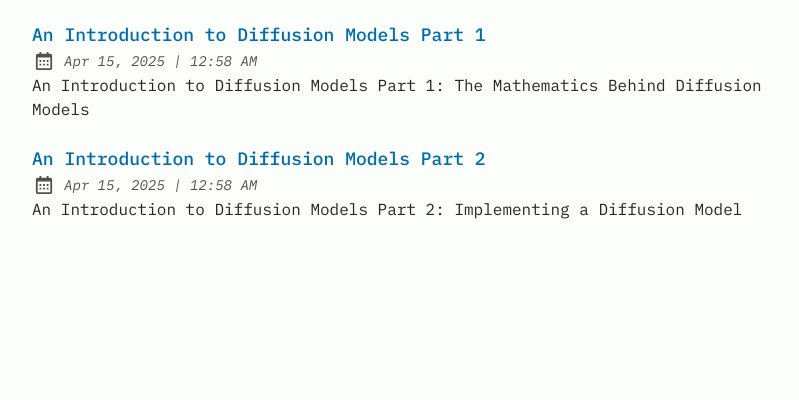
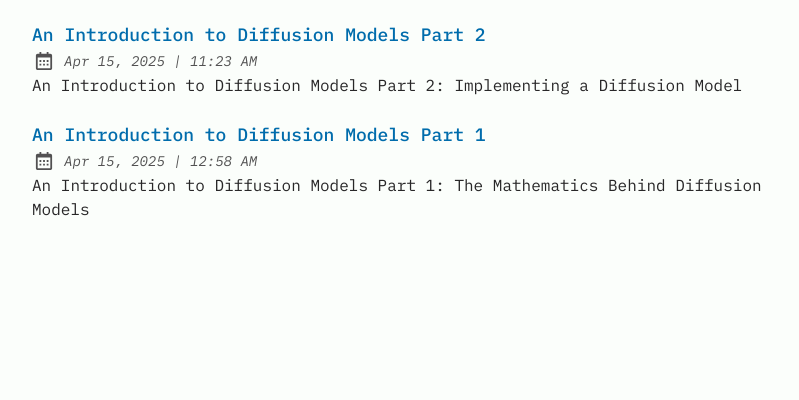
Before and after one commit to shreyvish5678/blog, an Astro site: page /tags/diffusion/ in a window 1280 px wide. Shown: the part 324-724 px from the top of the page, without its empty margins (240-1039 px from the left). Built offline with nearby package versions, Linux system fonts and the light colour scheme; Astro itself is replaced by a stand-in of ours; some packages are replaced by stand-ins of ours.

Commit message:
fix pub time

```diff
--- a/src/content/blog/diffp2.md
+++ b/src/content/blog/diffp2.md
@@ -1,6 +1,6 @@
 ---
 author: Shrey Vishen
-pubDatetime: 2025-04-15T00:58:04.000+00:00
+pubDatetime: 2025-04-15T11:23:15.000+00:00
 title: An Introduction to Diffusion Models Part 2
 slug: "diffusion-models-p2"
 featured: true
```
